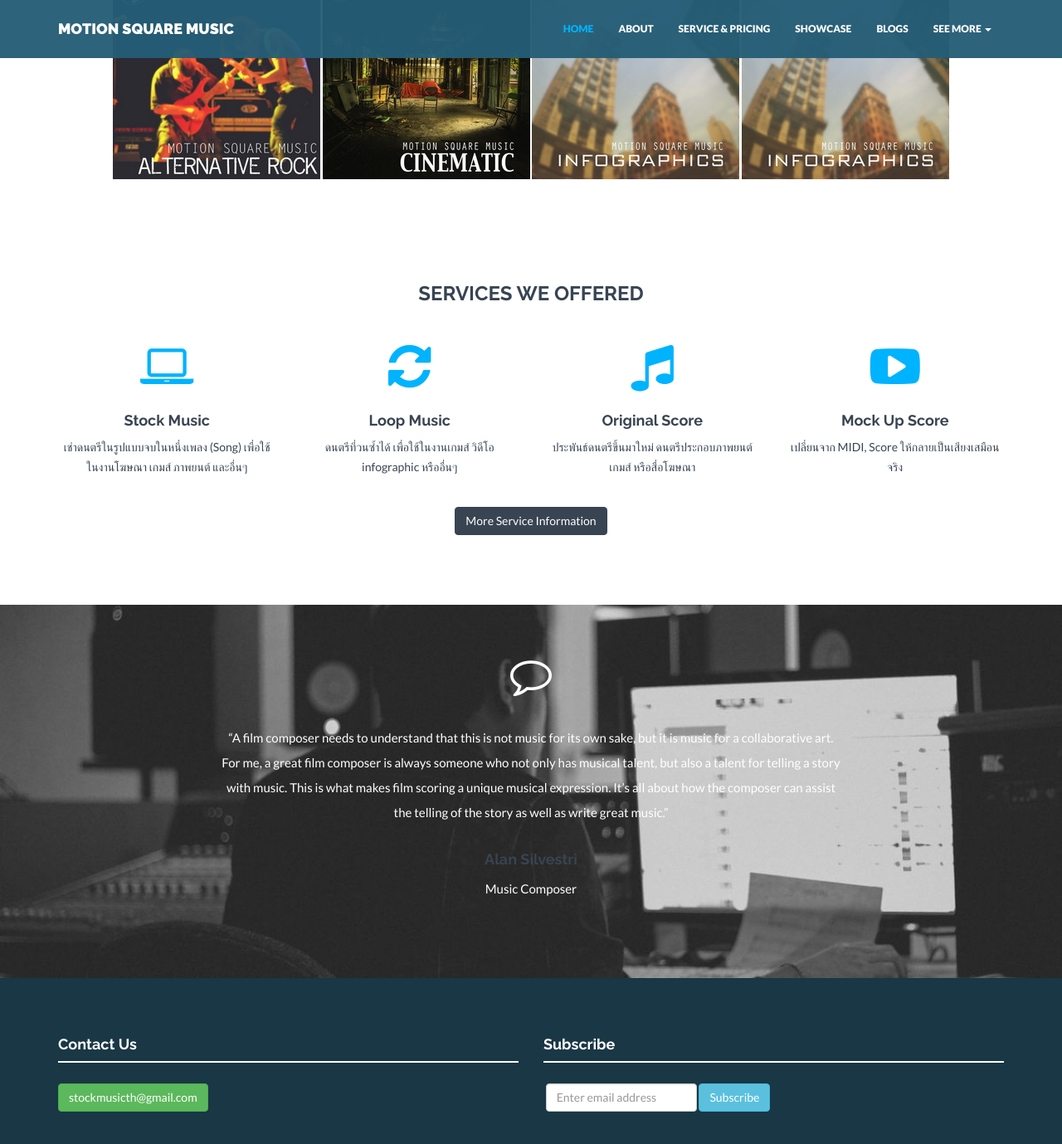
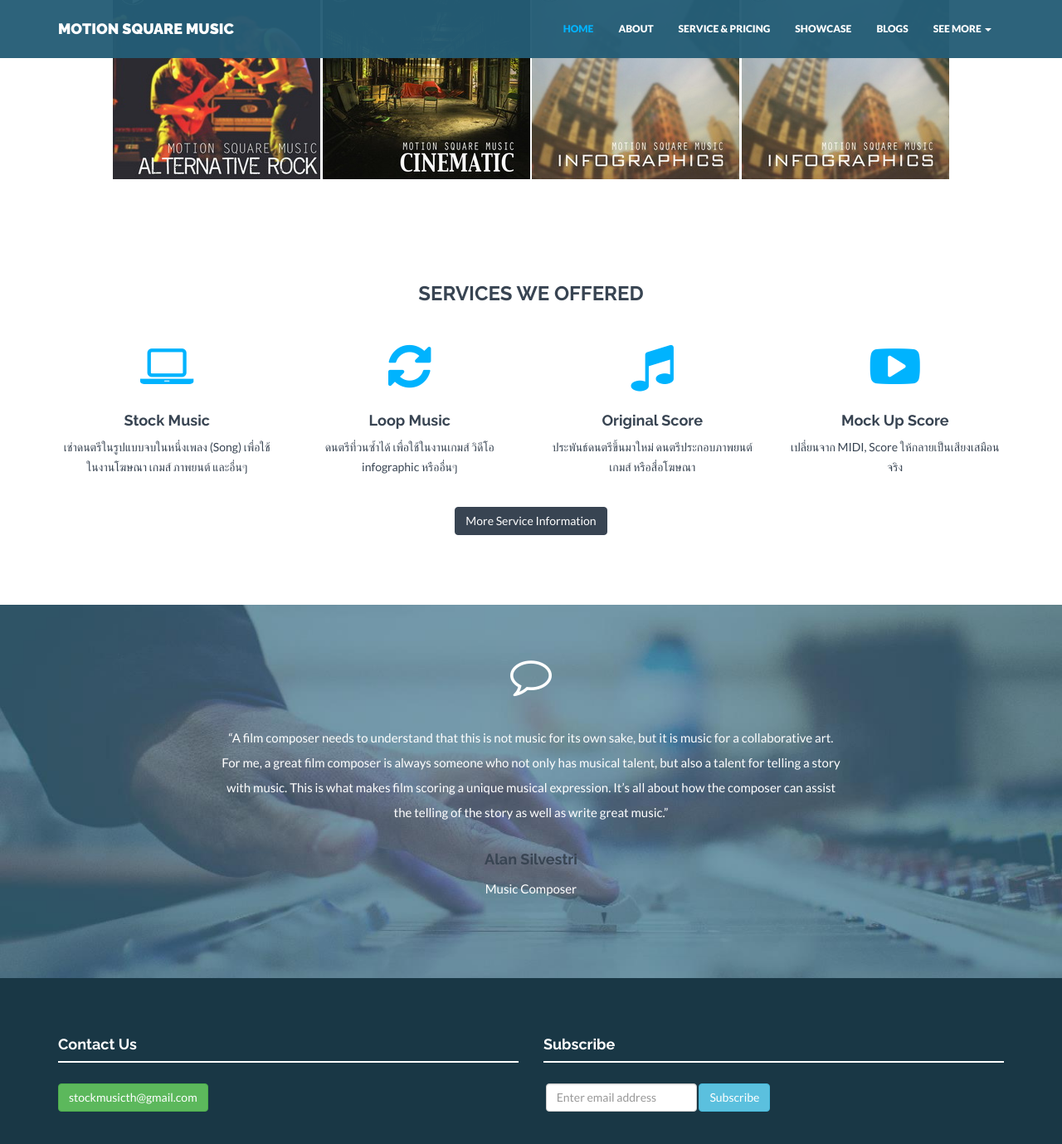
Before and after one commit to motionsquaremusic/motionsquaremusic.github.io, a Jekyll site: the page built from index.html, in a window 1280 px wide and 1400 px high, scrolled down 1443 px. Shown: the top 1379 px of the window at 83% size. Built offline with Jekyll 4.4.1, drawn with Linux system fonts in a browser that asks for light colours; nearby versions of some CDN libraries; comment, search, counter and statistics services are not loaded.

Commit message:
crap sync conflict
drive me crazy

```diff
--- a/assets/css/style.css
+++ b/assets/css/style.css
@@ -288,7 +288,7 @@ a:focus {
 
 /* Testimonials Wrap */
 #twrap {
-	background: url(../img/showcase/show8.jpg) no-repeat center top;
+	background: url(../img/t-back2.jpg) no-repeat center top;
 	margin-top: 0px;
 	padding-top:60px;
 	text-align:center;
@@ -625,3 +625,8 @@ csmall2 {
 	width: 100%;
 	margin: 0 auto;
 }
+
+@media (min-width: 768px) and (max-width: 991px) {
+	#blue{
+		margin-top: 100px;
+	}
```
